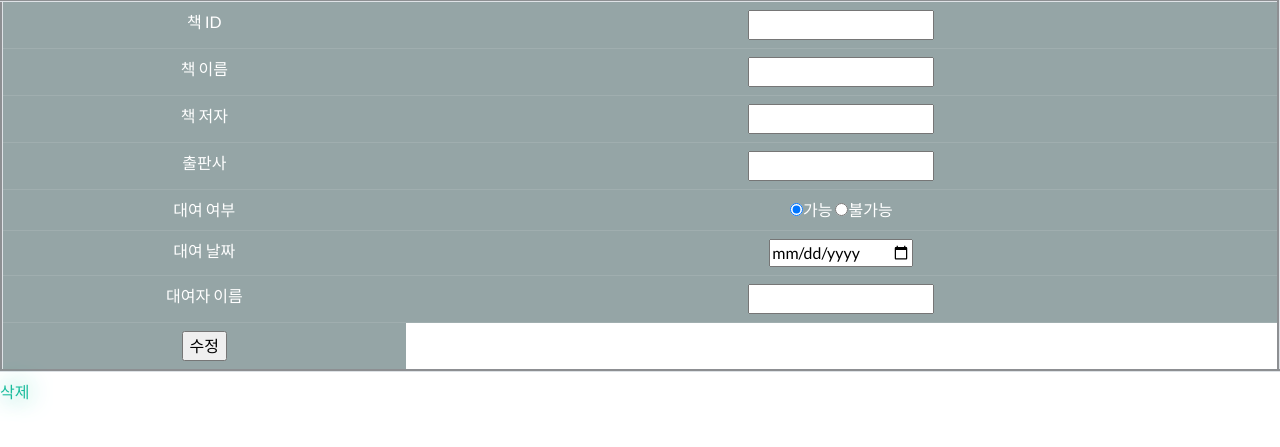
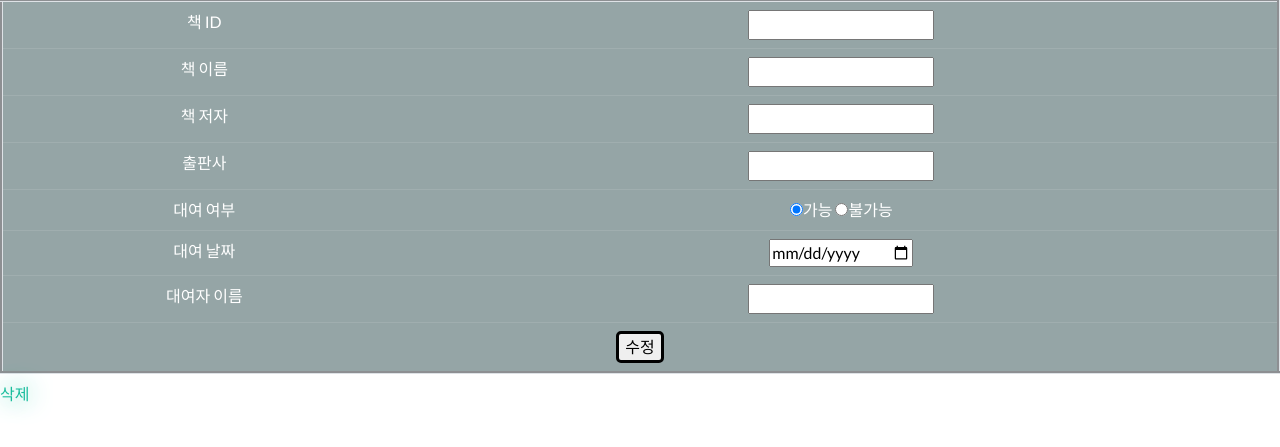
Before and after one commit to SE11JO/LibrarySystem, a Flask app: template templates/update.html in a window 1280 px wide. Shown: the part 67-514 px from the top of the page. Run offline with Flask 2, Linux system fonts and the light colour scheme; the template is opened without the code that fills it, so the values that code supplies are empty; some libraries are stand-ins or nearby versions.

Commit message:
1217_css 추가

```diff
--- a/templates/create.html
+++ b/templates/create.html
@@ -29,7 +29,7 @@
                 <td><input type=" text" name="publish"></td>
             </tr>
         </table>
-        <input type="submit" value="추가">
+        <input class="btn btn-secondary my-2 my-sm-0" type="submit" value="추가">
     </form>
 </body>
 
--- a/templates/manage.html
+++ b/templates/manage.html
@@ -25,6 +25,7 @@
                 <td>대여 여부</td>
                 <td>대여 일자</td>
                 <td>대여한 사람</td>
+                <td></td>
             </tr>
             {% for c in object %}
             <tr align="center">
@@ -36,7 +37,7 @@
                 <td>{{ c.rental }}</td>
                 <td>{{ c.ren_date }}</td>
                 <td>{{ c.ren_name }}</td>
-                <td><button>수정</button></td>
+                <td><button class="btn btn-secondary my-2 my-sm-0">수정</button></td>
             </tr>
             {% endfor %}
         </table>
--- a/templates/update.html
+++ b/templates/update.html
@@ -9,6 +9,10 @@
         a:link {
             text-decoration: none;
             text-shadow: 0 0 24px;
+        }
+        #input2 {
+            border: 3px solid black;
+            border-radius: 5px;
         }
     </style>
 </head>
@@ -49,7 +53,7 @@
                 <td><input type="text" name="ren_name"></td>
             </tr>
             <tr class="table-secondary" align="center">
-                <td><input type="submit" value="수정"></td>
+                <td colspan="2"><input id="input2" type="submit" value="수정"></td>
             </tr>
         </table>
     </form>
```
